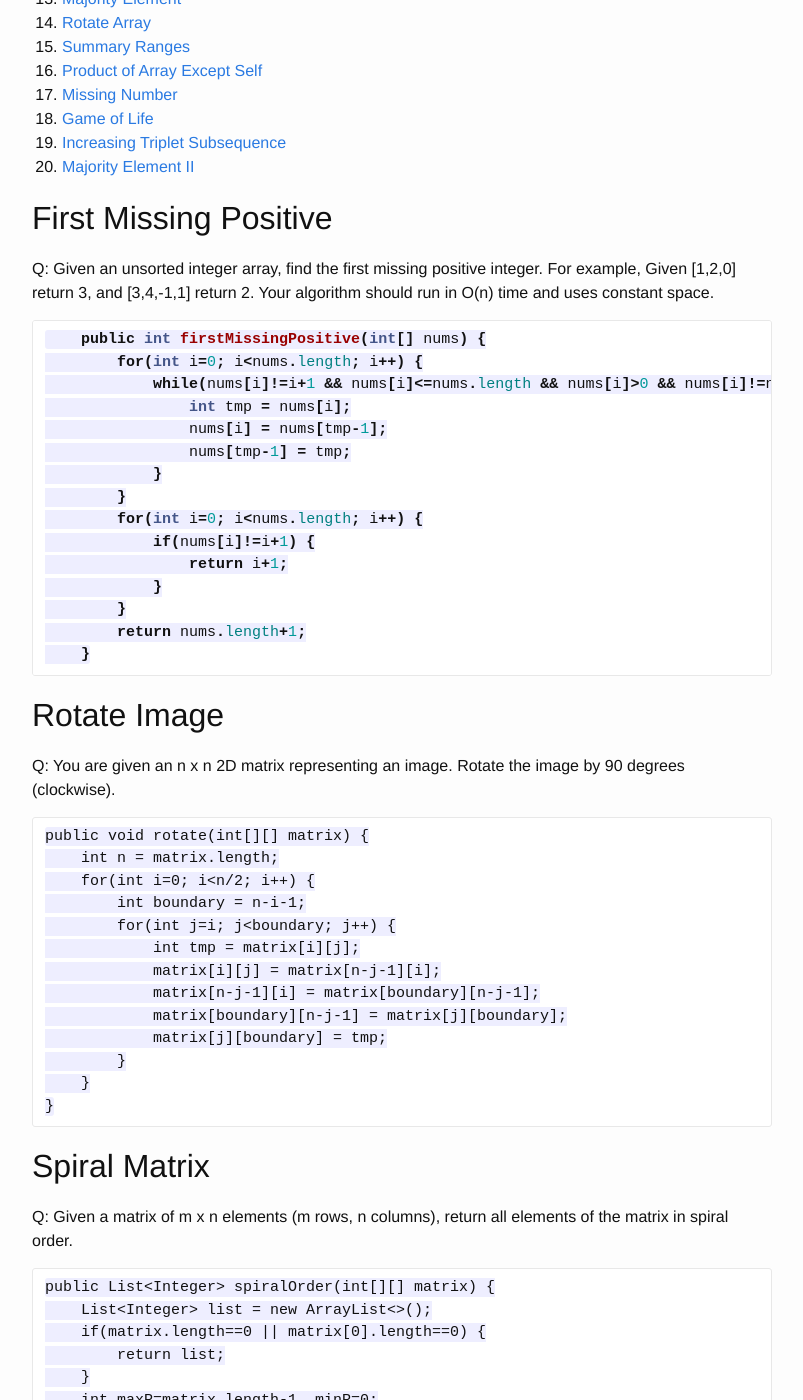
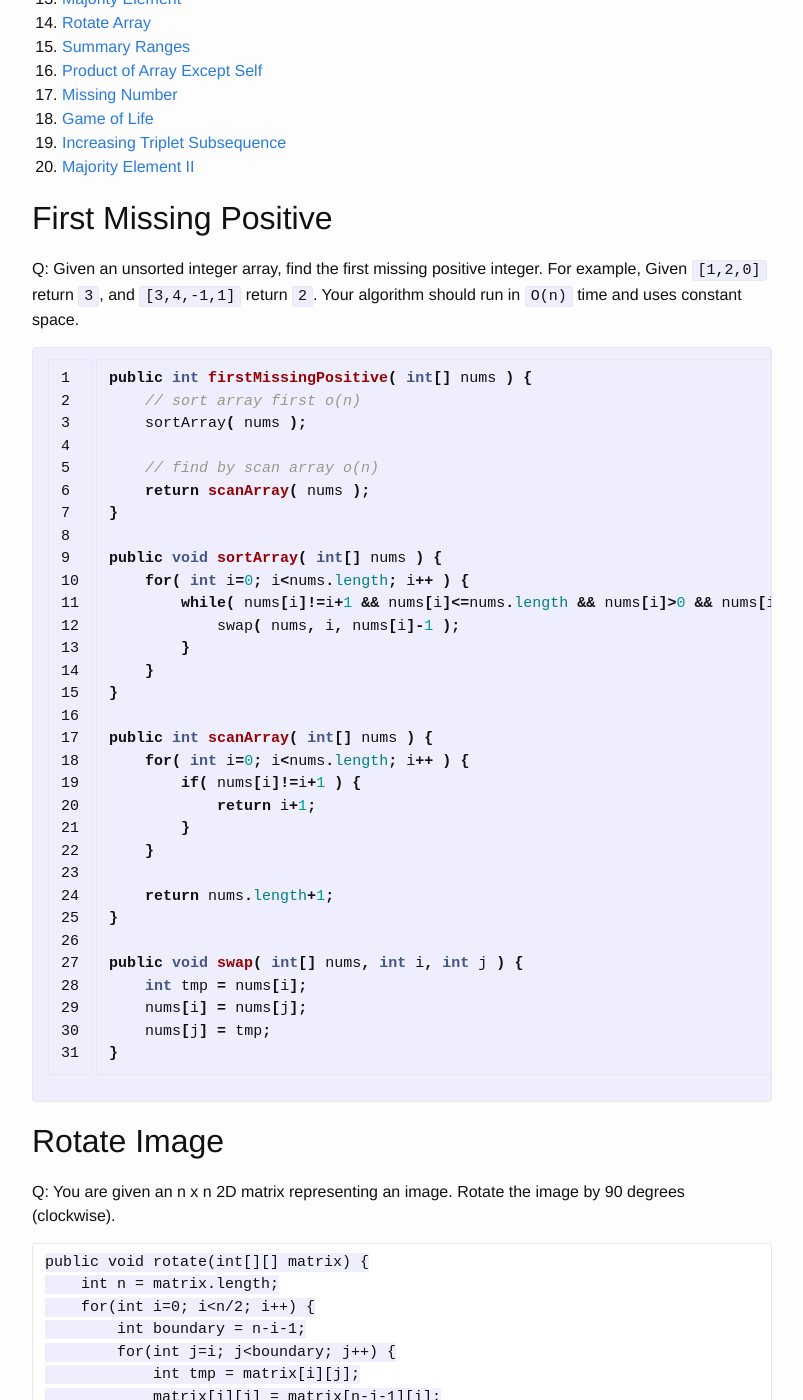
Before and after one commit to grace0927/JavaPractice, a Jekyll site: the page built from docs/leetcode/Array.md, in a window 1280 px wide and 1400 px high, scrolled down 516 px. Shown: the whole window, without its empty margins (238-1041 px from the left). Built offline with Jekyll 4.4.1, drawn with Linux system fonts in a browser that asks for light colours; our own code applies the rules of GitHub Pages for plain Markdown files.

Commit message:
redo 1
first missing positive

````diff
--- a/docs/_config.yml
+++ b/docs/_config.yml
@@ -9,6 +9,7 @@ github_username:  grace0927
 
 # Build settings
 markdown: kramdown
+highlighter: rouge
 
 kramdown:
   input: GFM
--- a/docs/leetcode/Array.markdown
+++ b/docs/leetcode/Array.md
@@ -22,24 +22,41 @@
 20. [Majority Element II](#majority-element-ii)
 
 ##  First Missing Positive
-Q: Given an unsorted integer array, find the first missing positive integer. For example, Given [1,2,0] return 3, and [3,4,-1,1] return 2. Your algorithm should run in O(n) time and uses constant space.
-```java
-    public int firstMissingPositive(int[] nums) {
-        for(int i=0; i<nums.length; i++) {
-            while(nums[i]!=i+1 && nums[i]<=nums.length && nums[i]>0 && nums[i]!=nums[nums[i]-1]) {
-                int tmp = nums[i];
-                nums[i] = nums[tmp-1];
-                nums[tmp-1] = tmp;
-            }
+Q: Given an unsorted integer array, find the first missing positive integer. For example, Given `[1,2,0]` return `3`, and `[3,4,-1,1]` return `2`. Your algorithm should run in `O(n)` time and uses constant space.
+
+{% highlight java linenos %}
+public int firstMissingPositive( int[] nums ) {
+    // sort array first o(n)
+    sortArray( nums );
+
+    // find by scan array o(n)
+    return scanArray( nums );
+}
+
+public void sortArray( int[] nums ) {
+    for( int i=0; i<nums.length; i++ ) {
+        while( nums[i]!=i+1 && nums[i]<=nums.length && nums[i]>0 && nums[i]!=nums[nums[i]-1] ) {
+            swap( nums, i, nums[i]-1 );
         }
-        for(int i=0; i<nums.length; i++) {
-            if(nums[i]!=i+1) {
-                return i+1;
-            }
+    }
+}
+
+public int scanArray( int[] nums ) {
+    for( int i=0; i<nums.length; i++ ) {
+        if( nums[i]!=i+1 ) {
+            return i+1;
         }
-        return nums.length+1;
     }
-```
+
+    return nums.length+1;
+}
+
+public void swap( int[] nums, int i, int j ) {
+    int tmp = nums[i];
+    nums[i] = nums[j];
+    nums[j] = tmp;
+}
+{% endhighlight %}
 
 ##  Rotate Image
 Q: You are given an n x n 2D matrix representing an image. Rotate the image by 90 degrees (clockwise).
````
Also changed, not shown: 4 other files.
